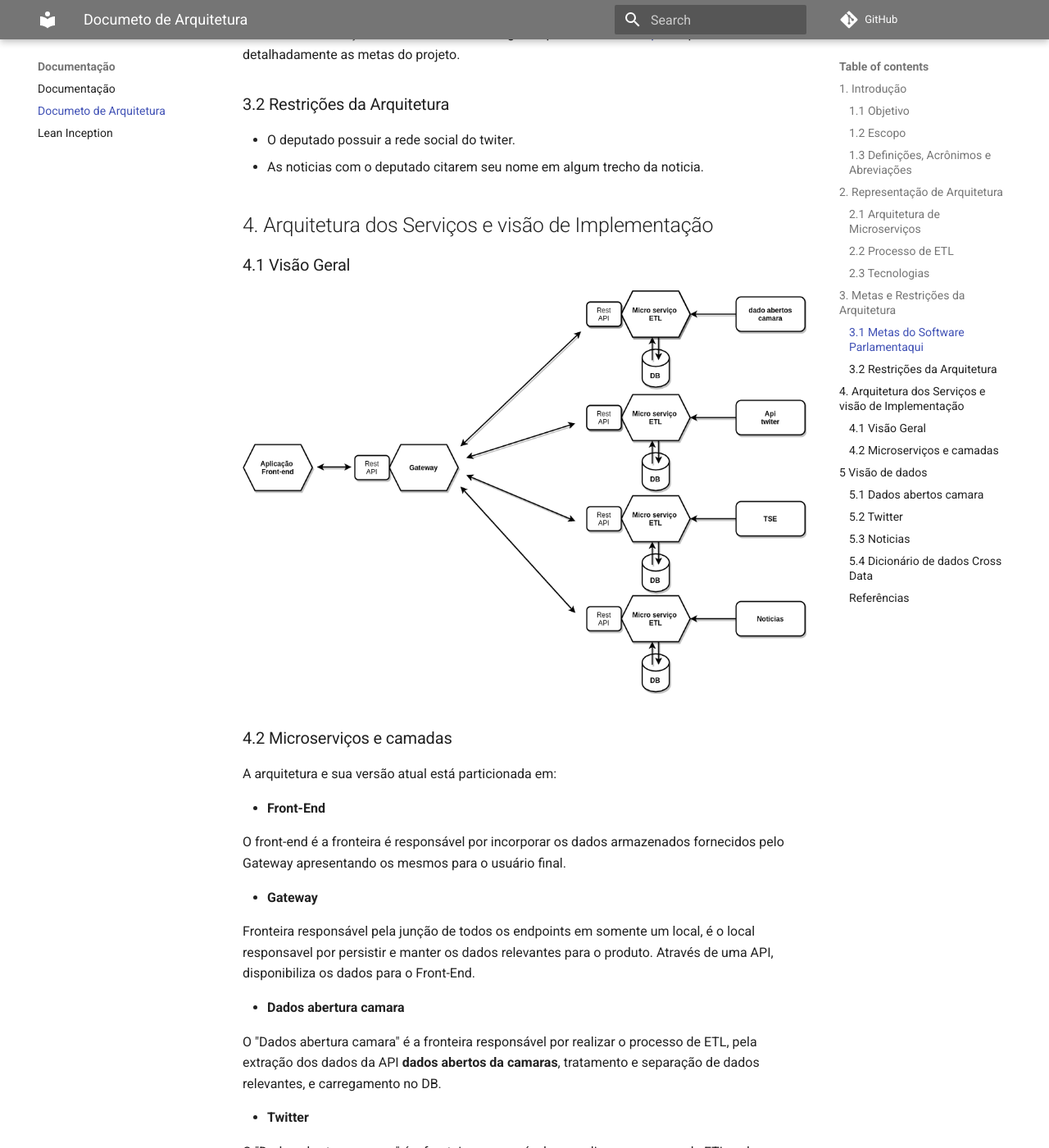
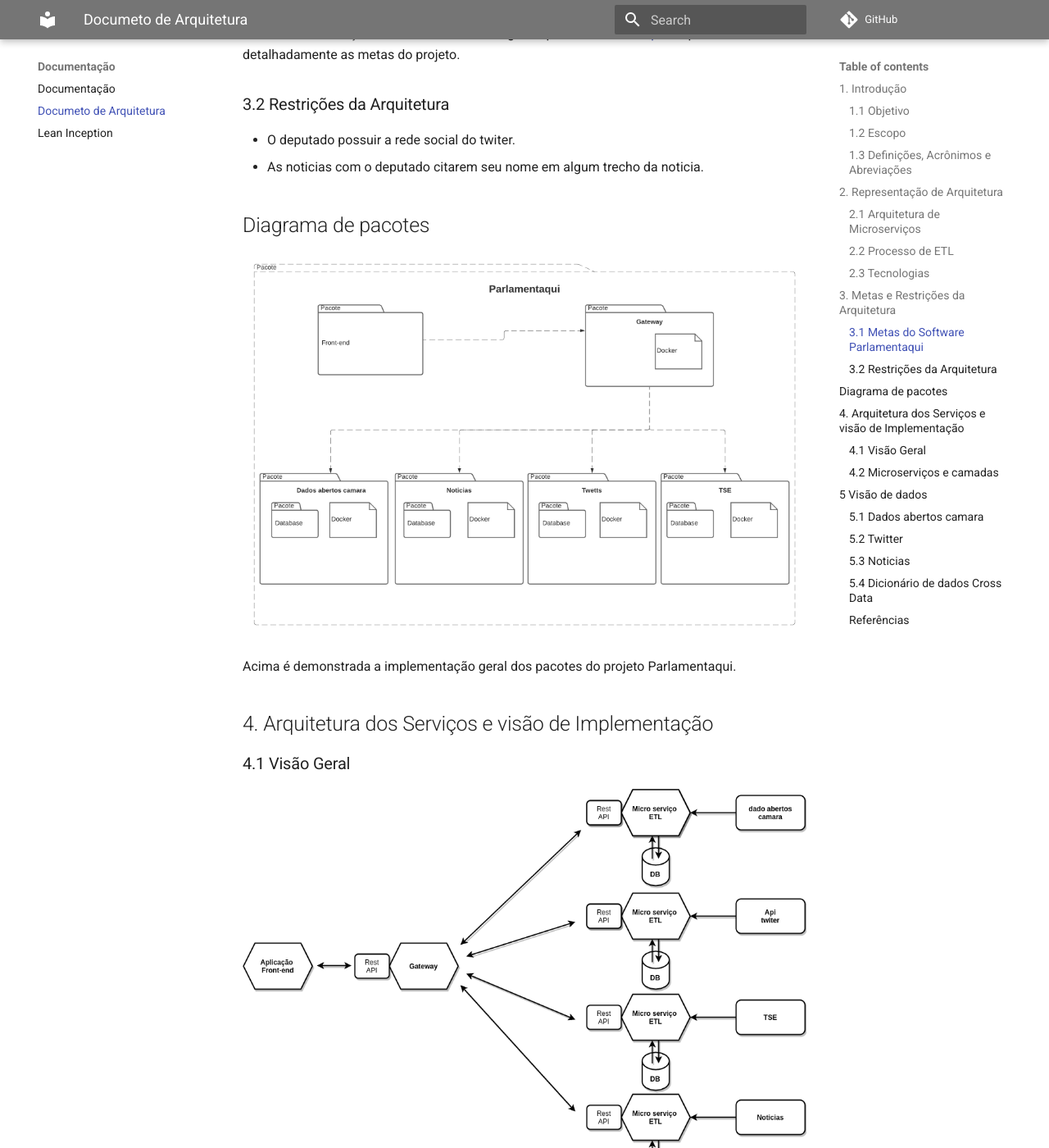
Before and after one commit to fga-eps-mds/2020-2-G6, an MkDocs documentation site: the page built from docs/arquitetura.md, in a window 1280 px wide and 1400 px high, scrolled down 2575 px. Shown: the whole window at 82% size. Built offline with MkDocs 1.6.1 and Material for MkDocs 9.7.7, drawn with Linux system fonts in a browser that asks for light colours; comment, search, counter and statistics services are not loaded.

Commit message:
Fix #1 adicionando diagrama de pacotes

```diff
--- a/docs/arquitetura.md
+++ b/docs/arquitetura.md
@@ -66,6 +66,12 @@ Para mais informações vá no documento redigido a partir do [lean inception](.
 
 - O deputado possuir a rede social do twiter.
 - As noticias com o deputado citarem seu nome em algum trecho da noticia.
+
+## Diagrama de pacotes
+
+![Noticias](./img/dados/diagrama_pacote.png)
+
+Acima é demonstrada a implementação geral dos pacotes do projeto Parlamentaqui.
 
 ## 4. Arquitetura dos Serviços e visão de Implementação
 
```
Also changed, not shown: docs/img/dados/diagrama_pacote.png (added).
